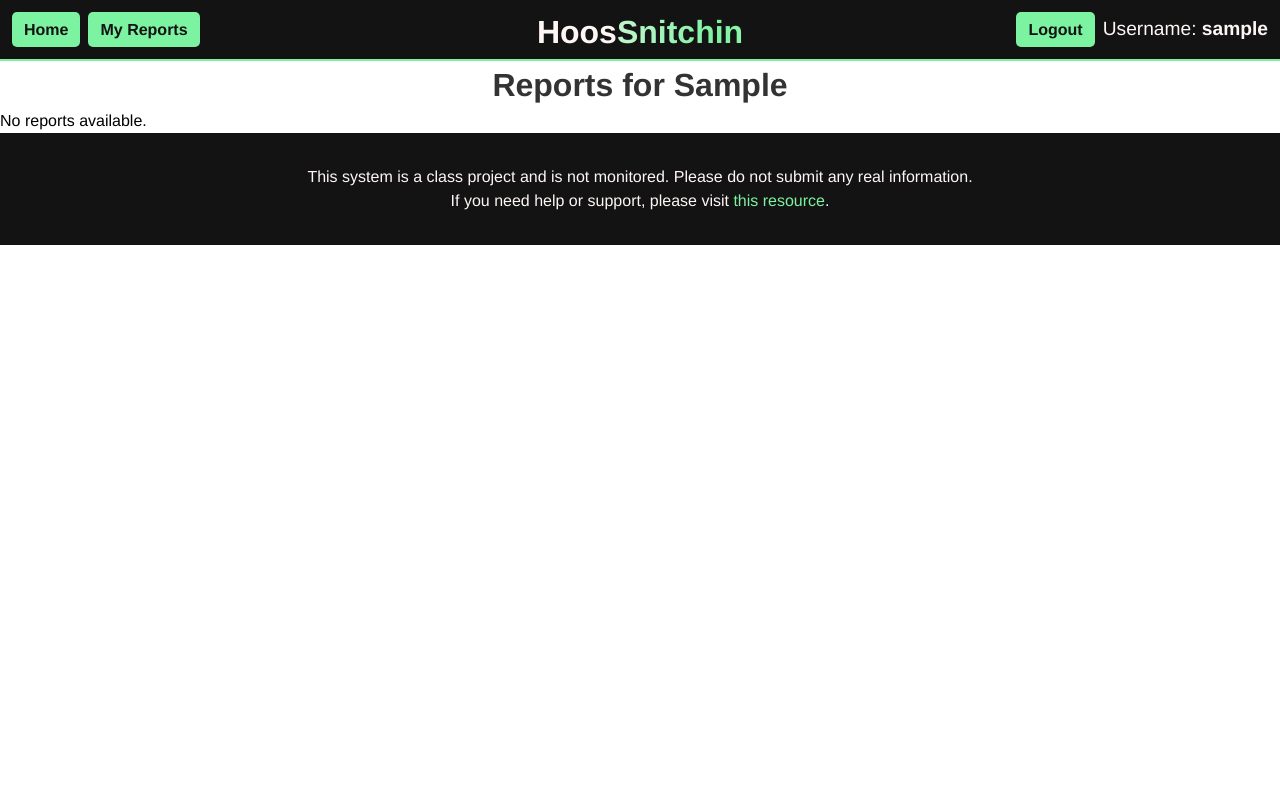
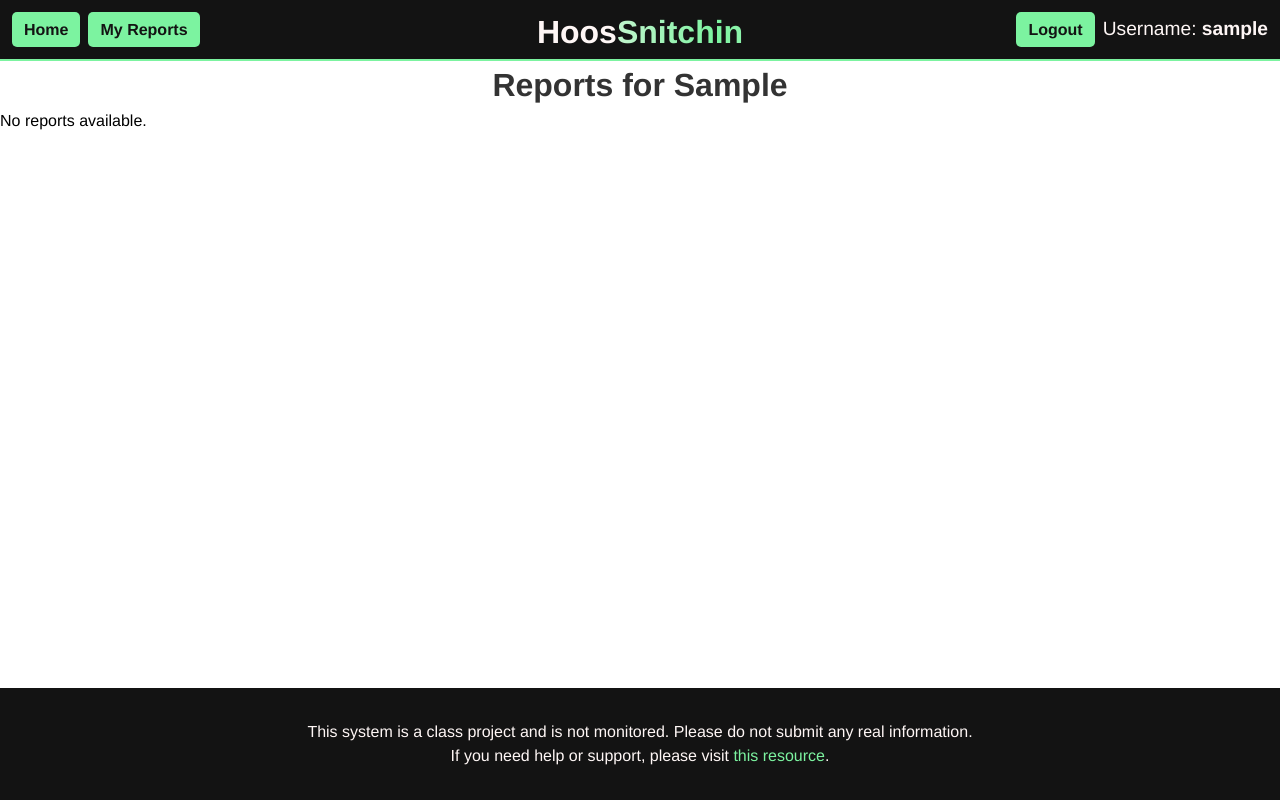
Before and after one commit to kimberlyyliuu/HoosSnitchin, a Django app: page /my_reports/ in a window 1280 px wide. Run offline with Django 5.2, Linux system fonts and the light colour scheme; the visitor is signed in with stand-in values (Sample User, id 1); data that the repository does not hold is empty.

Commit message:
finally fixed the footer to stick to bottom of page no matter size of page

```diff
--- a/main/static/main/footer.css
+++ b/main/static/main/footer.css
@@ -3,13 +3,20 @@ html{
 }
 
 footer {
-  display: flex;
   flex-direction: column;
   text-align: center;
   background-color: var(--charcoal);
   color: var(--cream);
   padding: 2rem;
   margin-top: auto;
+  width: 100%;
+}
+
+body {
+  display: flex;
+  flex-direction: column;
+  min-height: 100vh; /* Minimum height of viewport */
+  margin: 0; /* Remove default margin */
 }
 
 footer a {
--- a/main/templates/main/footer.html
+++ b/main/templates/main/footer.html
@@ -6,7 +6,7 @@
     <link rel="stylesheet" href="{% static 'main/footer.css' %}" />
   </head>
   <body>
-    <footer>
+    <footer class="footer fixed-bottom">
       <div class="container">
         <p>
           This system is a class project and is not monitored. Please do not
```
